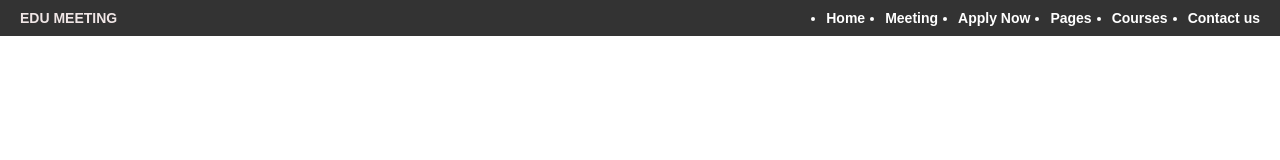
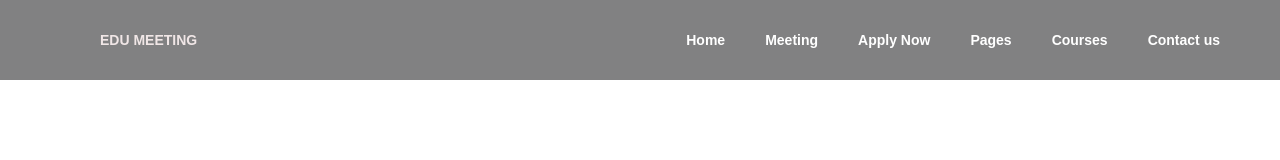
Before and after one commit to nikhil0441/Single-Page, a plain HTML site: page index.html in a window 1280 px wide. Drawn offline with Linux system fonts and the light colour scheme.

Commit message:
added html

```diff
--- a/index.html
+++ b/index.html
@@ -12,7 +12,7 @@
         <nav id="navbar">
          <div class="logo">EDU MEETING</div>
             <ul class="nav_item">
-                <li><a href="">Home</a></li>
+                <li><a href="#home">Home</a></li>
                 <li><a href="">Meeting</a></li>
                 <li><a href="">Apply Now</a></li>
                 <li><a href="">Pages</a></li>
@@ -21,5 +21,13 @@
             </ul>
         </nav>
     </header>
+    <main>
+            <section id="home">
+             <div>
+
+             </div>
+            </section>
+
+    </main>
 </body>
 </html>
--- a/style.css
+++ b/style.css
@@ -6,24 +6,30 @@
 }
 
 #navbar{
+    height: 80px;
     display: flex;
     justify-content: space-between;
     align-items: center;
-    background-color:#333;
+    background-color: rgba(46, 46, 47, 0.6);
     padding: 10px 20px;
+    flex-wrap: wrap;
 }
 #navbar .logo{
+    padding-left: 80px;
     color: rgb(240, 230, 230);
     font-size: 14px;
     font-weight: bold;
 
 }
 #navbar  .nav_item{
+
     display: flex;
-    gap: 20px;
+    gap: 40px;
     color: white;
     font-size: 14px;
     font-weight: bold;
+    list-style: none;
+    padding-right: 40px;
 }
 #navbar a{
     color: white;
```
